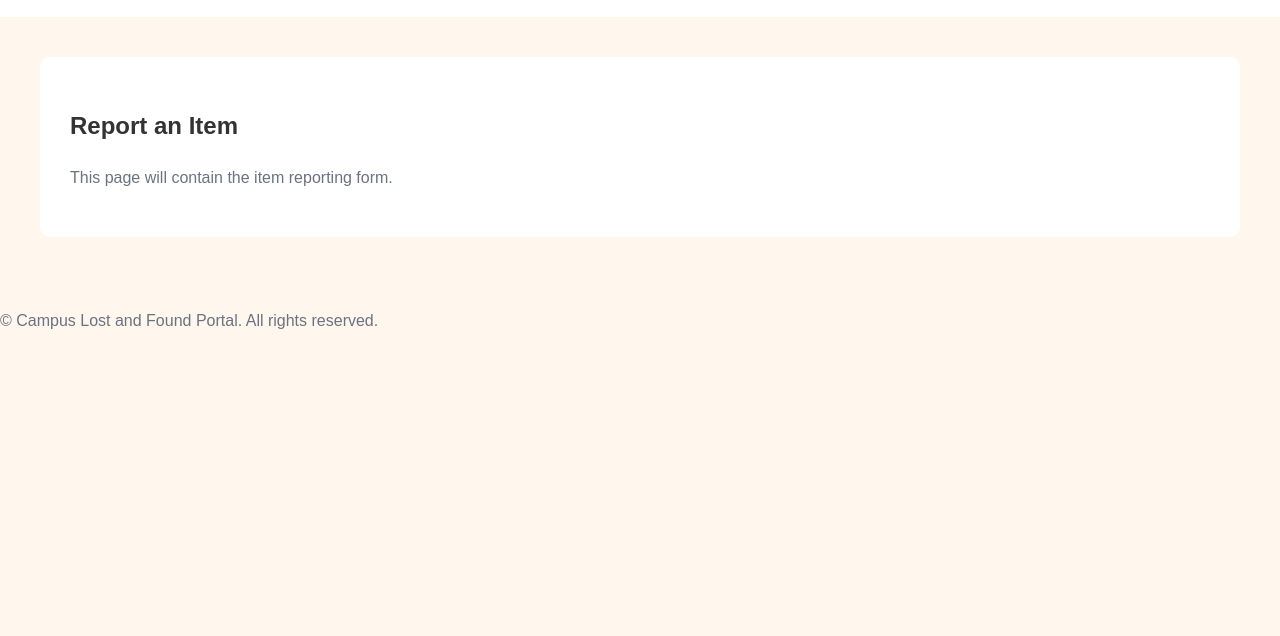
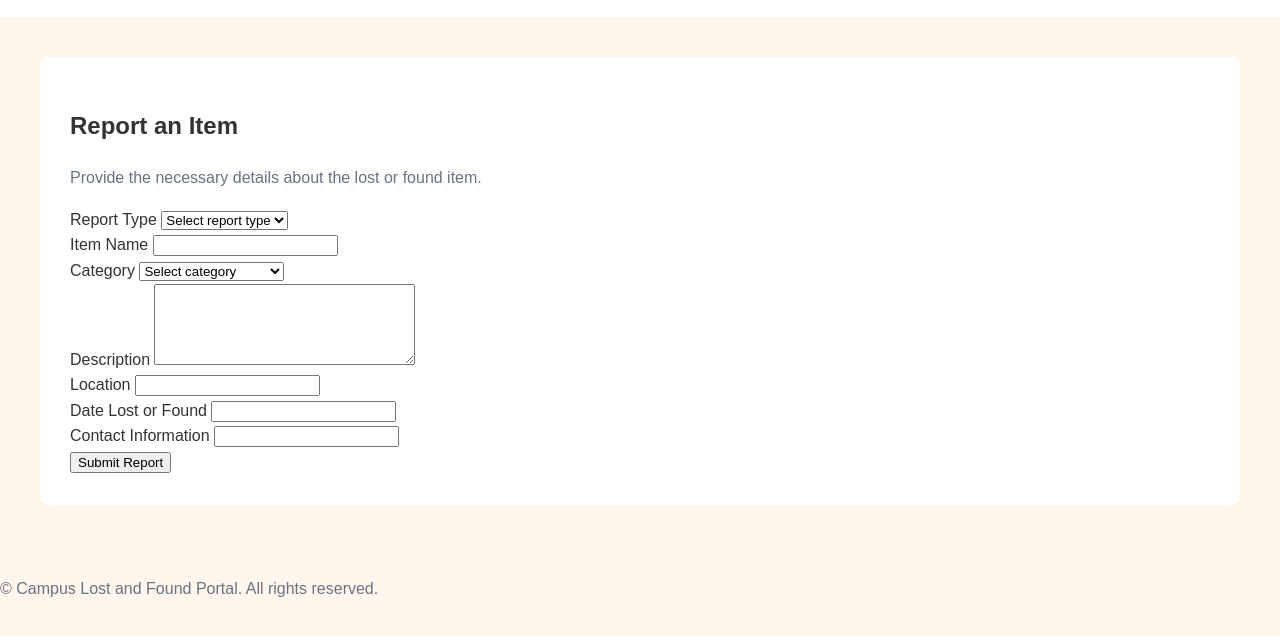
Before and after one commit to delosreyeskenneth42-dev/Campus-Lost-and-Found-Portal, a plain HTML site: page website_using_html_css_js/pages/report-item.html in a window 1280 px wide. Shown: the part 88-724 px from the top of the page. Drawn offline with Linux system fonts and the light colour scheme.

Commit message:
Finally added code in report-item.html

```diff
--- a/website_using_html_css_js/pages/report-item.html
+++ b/website_using_html_css_js/pages/report-item.html
@@ -25,9 +25,68 @@
     </div>
 
     <div class="page-main">
-        <div class="content-section">
+        <div class="content-section report-section">
+
             <h2>Report an Item</h2>
-            <p>This page will contain the item reporting form.</p>
+
+            <p>Provide the necessary details about the lost or found item.</p>
+
+            <form id="report-form" action="#" method="post">
+
+                <div class="form-group">
+                    <label for="item-type">Report Type</label>
+
+                    <select id="item-type" name="item-type">
+                        <option value="">Select report type</option>
+                        <option value="lost">Lost Item</option>
+                        <option value="found">Found Item</option>
+                    </select>
+                </div>
+
+                <div class="form-group">
+                    <label for="item-name">Item Name</label>
+                    <input type="text" id="item-name" name="item-name" />
+                </div>
+
+                <div class="form-group">
+                    <label for="item-category">Category</label>
+
+                    <select id="item-category" name="item-category">
+                        <option value="">Select category</option>
+                        <option value="personal">Personal Belongings</option>
+                        <option value="identification">Identification</option>
+                        <option value="electronics">Electronics</option>
+                        <option value="documents">Documents</option>
+                        <option value="others">Others</option>
+                    </select>
+                </div>
+
+                <div class="form-group">
+                    <label for="item-description">Description</label>
+                    <textarea id="item-description" name="item-description" rows="5" cols="30"></textarea>
+                </div>
+
+                <div class="form-group">
+                    <label for="item-location">Location</label>
+                    <input type="text" id="item-location" name="item-location" />
+                </div>
+
+                <div class="form-group">
+                    <label for="item-date">Date Lost or Found</label>
+                    <input type="text" id="item-date" name="item-date" />
+                </div>
+
+                <div class="form-group">
+                    <label for="reporter-contact">Contact Information</label>
+                    <input type="text" id="reporter-contact" name="reporter-contact" />
+                </div>
+
+                <div class="form-actions">
+                    <input type="submit" value="Submit Report" />
+                </div>
+
+            </form>
+
         </div>
     </div>
 
```
